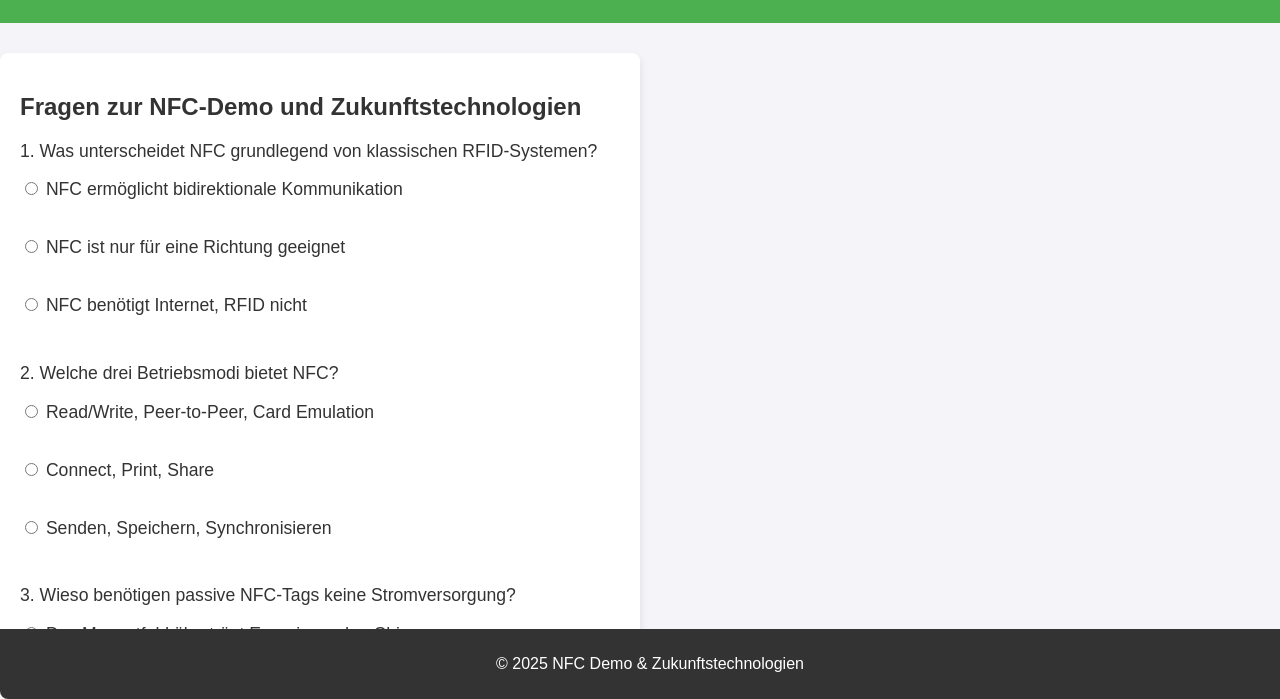
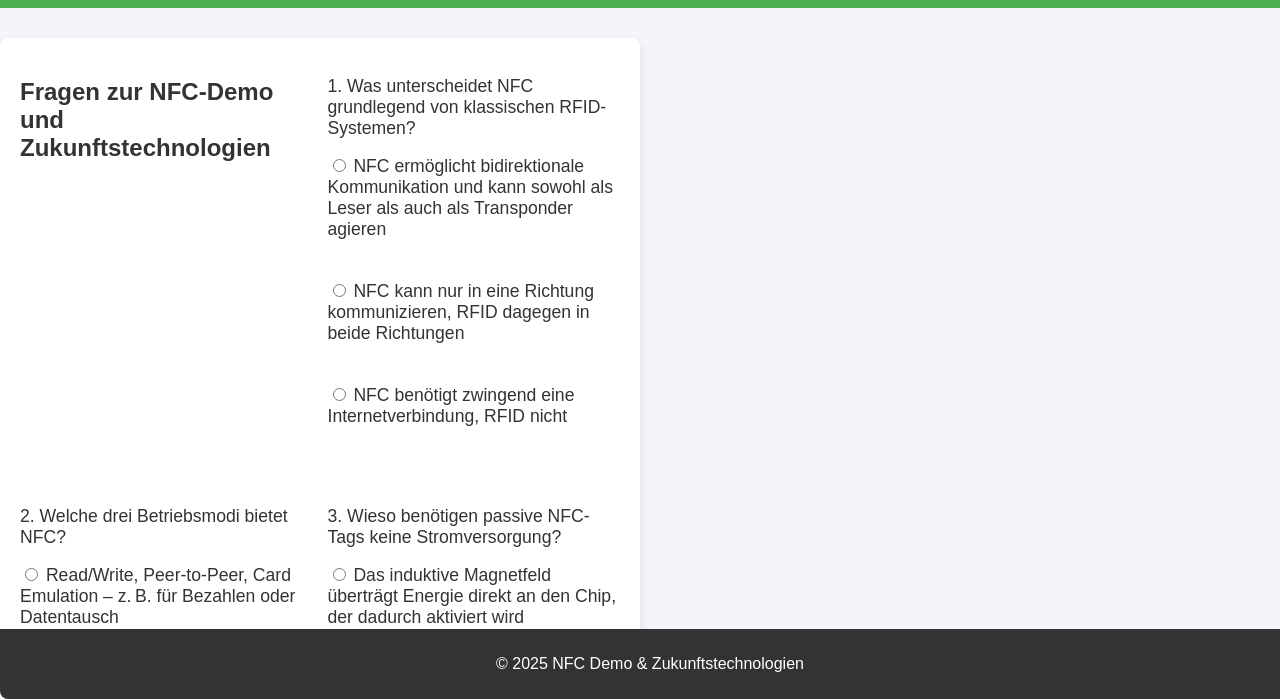
Before and after one commit to yten27/index.html, a plain HTML site: page index.html in a window 1280 px wide. Shown: the part 101-800 px from the top of the page. Drawn offline with Linux system fonts and the light colour scheme.

Commit message:
Update index.html

```diff
--- a/index.html
+++ b/index.html
@@ -1,4 +1,3 @@
-
 <!DOCTYPE html>
 <html lang="de">
 <head>
@@ -22,7 +21,7 @@
         header {
             background-color: #4CAF50;
             color: white;
-            padding: 10px 20px;
+            padding: 15px 20px;
             text-align: center;
             border-radius: 8px 8px 0 0;
             width: 100%;
@@ -43,16 +42,19 @@
             width: 100%;
             margin: 20px 0;
             overflow-y: auto;
-            height: 70vh;
+            height: 75vh;
+            display: grid;
+            grid-template-columns: 1fr; /* Eine Spalte für kleine Bildschirme */
+            gap: 15px;
         }
 
         .question {
+            font-size: 1.1em;
             margin-bottom: 15px;
-            font-size: 1.1em;
         }
 
         .answer {
-            margin: 8px 0;
+            margin: 10px 0;
             display: block;
             font-size: 1em;
         }
@@ -93,6 +95,12 @@
         #result-section {
             display: none;
         }
+
+        @media (min-width: 768px) {
+            section {
+                grid-template-columns: 1fr 1fr; /* Zwei Spalten für größere Bildschirme */
+            }
+        }
     </style>
 </head>
 <body>
@@ -108,25 +116,25 @@
         <!-- Frage 1: NFC vs. klassische RFID-Systeme -->
         <div class="question">
             <p>1. Was unterscheidet NFC grundlegend von klassischen RFID-Systemen?</p>
-            <label class="answer"><input type="radio" name="q1" value="1"> NFC ermöglicht bidirektionale Kommunikation</label><br>
-            <label class="answer"><input type="radio" name="q1" value="0"> NFC ist nur für eine Richtung geeignet</label><br>
-            <label class="answer"><input type="radio" name="q1" value="0"> NFC benötigt Internet, RFID nicht</label><br>
+            <label class="answer"><input type="radio" name="q1" value="1"> NFC ermöglicht bidirektionale Kommunikation und kann sowohl als Leser als auch als Transponder agieren</label><br>
+            <label class="answer"><input type="radio" name="q1" value="0"> NFC kann nur in eine Richtung kommunizieren, RFID dagegen in beide Richtungen</label><br>
+            <label class="answer"><input type="radio" name="q1" value="0"> NFC benötigt zwingend eine Internetverbindung, RFID nicht</label><br>
         </div>
 
         <!-- Frage 2: NFC Betriebsmodi -->
         <div class="question">
             <p>2. Welche drei Betriebsmodi bietet NFC?</p>
-            <label class="answer"><input type="radio" name="q2" value="1"> Read/Write, Peer-to-Peer, Card Emulation</label><br>
-            <label class="answer"><input type="radio" name="q2" value="0"> Connect, Print, Share</label><br>
-            <label class="answer"><input type="radio" name="q2" value="0"> Senden, Speichern, Synchronisieren</label><br>
+            <label class="answer"><input type="radio" name="q2" value="1"> Read/Write, Peer-to-Peer, Card Emulation – z. B. für Bezahlen oder Datentausch</label><br>
+            <label class="answer"><input type="radio" name="q2" value="0"> Connect-Modus, Print-Modus, Share-Modus – z. B. für WLAN-Übertragung</label><br>
+            <label class="answer"><input type="radio" name="q2" value="0"> Senden, Speichern, Synchronisieren – z. B. bei der Nutzung von NFC-Tags im Browser</label><br>
         </div>
 
         <!-- Frage 3: Passive NFC-Tags -->
         <div class="question">
             <p>3. Wieso benötigen passive NFC-Tags keine Stromversorgung?</p>
-            <label class="answer"><input type="radio" name="q3" value="1"> Das Magnetfeld überträgt Energie an den Chip</label><br>
-            <label class="answer"><input type="radio" name="q3" value="0"> Das Tag nutzt Bluetooth für Stromversorgung</label><br>
-            <label class="answer"><input type="radio" name="q3" value="0"> Tags laden sich mit Solarenergie auf</label><br>
+            <label class="answer"><input type="radio" name="q3" value="1"> Das induktive Magnetfeld überträgt Energie direkt an den Chip, der dadurch aktiviert wird</label><br>
+            <label class="answer"><input type="radio" name="q3" value="0"> Das Magnetfeld enthält gespeicherte Energie, die per Bluetooth an das Tag gesendet wird</label><br>
+            <label class="answer"><input type="radio" name="q3" value="0"> Die Tags laden sich über Sonnenlicht auf, das vom Display des Smartphones reflektiert wird</label><br>
         </div>
 
         <!-- Frage 4: Bluetooth vs NFC -->
```
